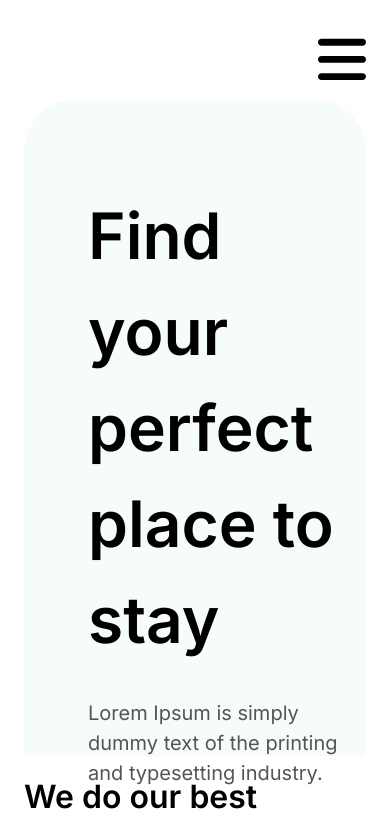
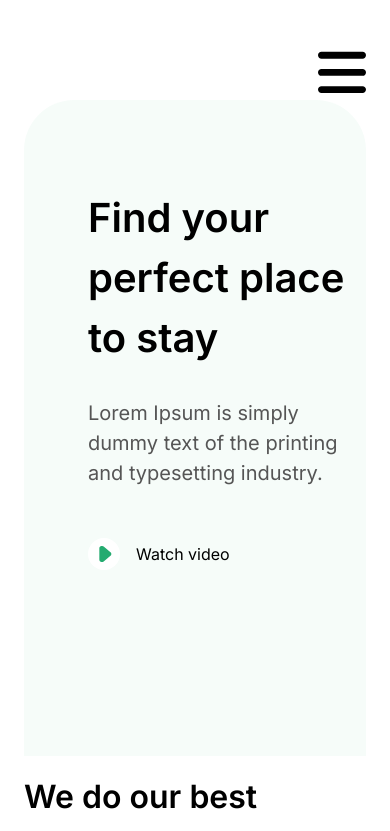
Before and after one commit to BhavyaKachhadiya/Hotel-Booking, a Next.js app: page / in a window 390 px wide. Shown: the top 831 px of the page. Built offline with nearby package versions, Linux system fonts and the light colour scheme.

Commit message:
typo: buttom to button

```diff
--- a/src/app/components/Landing.js
+++ b/src/app/components/Landing.js
@@ -52,7 +52,7 @@ const Landing = () => {
         <div className='h-[41rem] relative bg-[#24AB700A] mt-5 grid lg:grid-cols-2 grid-cols-1 rounded-t-[3.13rem] '>
             <div className='left pl-[4rem] '>
                 <div className='heading mt-[5.5rem]'>
-                    <h2 className='font-semibold text-[4rem]'>Find your perfect place to stay</h2>
+                    <h2 className='font-semibold lg:text-[4rem] text-[2.5rem]'>Find your perfect place to stay</h2>
                 </div>
                 <div className='sub-heading text-[1.25rem] text-[#555555] mt-[1.88rem]'>
                     <p>Lorem Ipsum is simply dummy text of the printing and typesetting industry.</p>
--- a/src/app/components/Navbar.js
+++ b/src/app/components/Navbar.js
@@ -46,9 +46,9 @@ const Navbar = () => {
                 </div>
                 <div className='flex md:hidden w-[3rem] h-[3rem]' >
           {/* Hamburger menu icon */}
-          <buttom className='hamburger-icon w-[5rem] h-[5rem] text-[#24AB70]' onClick={toggleMenu}>
+          <button className='hamburger-icon w-[5rem] h-[5rem] text-[#24AB70]' onClick={toggleMenu}>
           <svg xmlns="http://www.w3.org/2000/svg" viewBox="0 0 448 512"><path d="M0 96C0 78.3 14.3 64 32 64H416c17.7 0 32 14.3 32 32s-14.3 32-32 32H32C14.3 128 0 113.7 0 96zM0 256c0-17.7 14.3-32 32-32H416c17.7 0 32 14.3 32 32s-14.3 32-32 32H32c-17.7 0-32-14.3-32-32zM448 416c0 17.7-14.3 32-32 32H32c-17.7 0-32-14.3-32-32s14.3-32 32-32H416c17.7 0 32 14.3 32 32z"/></svg>
-          </buttom>
+          </button>
         </div>
       </div>
       {/* Mobile menu */}
```
